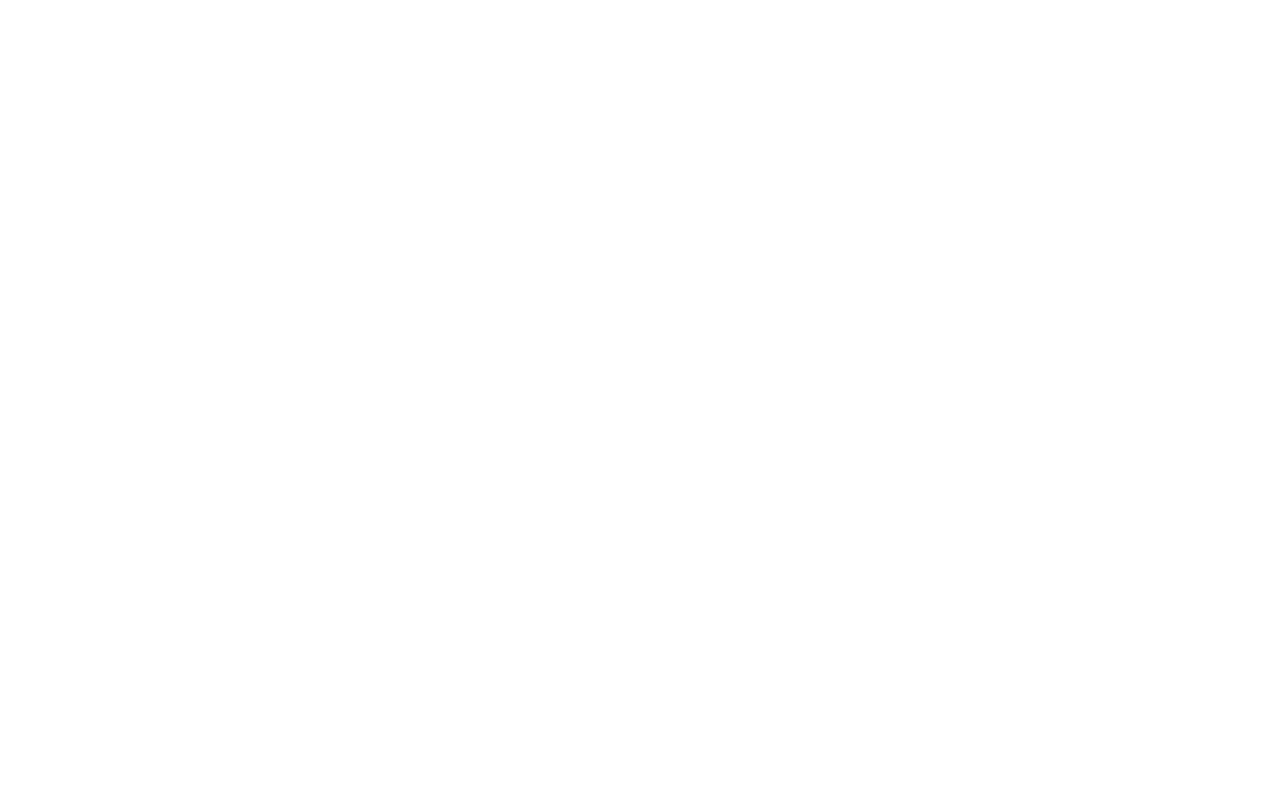
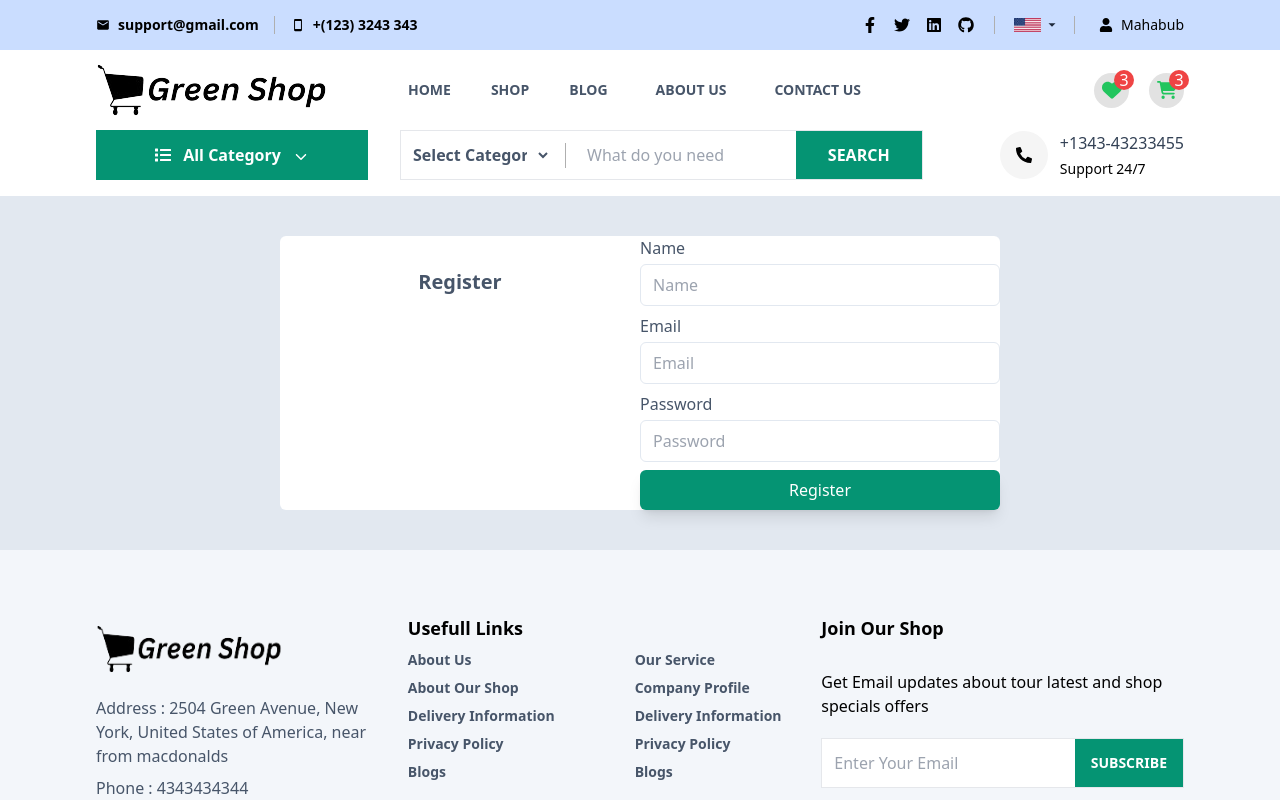
Before and after one commit to webdevmahabub/frontend-mern-multi-vendor-ecommerce, a React (Create React App) app: page /register in a window 1280 px wide. Before the commit this address had no page. Shown: the top 800 px of the page. Built offline with nearby package versions, Linux system fonts and the light colour scheme.

Commit message:
Customer Login Register Page Design Part 1

```diff
--- a/src/App.jsx
+++ b/src/App.jsx
@@ -5,12 +5,16 @@
 import Cart from './pages/Cart';
 import Shipping from './pages/Shipping';
 import Details from './pages/Details';
+import Login from './pages/Login';
+import Register from './pages/Register';
 
 function App() {
   return (
     <BrowserRouter>
     <Routes>
       <Route path='/' element={<Home/>} />
+      <Route path='/login' element={<Login/>} />
+      <Route path='/register' element={<Register/>} />
       <Route path='/shops' element={<Shops/>} />
       <Route path='/cart' element={<Cart/>} />
       <Route path='/shipping' element={<Shipping/>} />
--- /dev/null
+++ b/src/pages/Login.jsx
@@ -0,0 +1,9 @@
+import React from 'react';
+const Login = () => {
+    return (
+        <div>
+            login
+        </div>
+    );
+};
+export default Login;
--- /dev/null
+++ b/src/pages/Register.jsx
@@ -0,0 +1,40 @@
+import React from 'react';
+import Header from '../components/Header';
+import Footer from '../components/Footer';
+const Register = () => {
+    return (
+
+        <div>
+            <Header/>
+                <div className='bg-slate-200 mt-4'>
+                    <div className='w-full justify-center items-center p-10'>
+                        <div className='grid grid-cols-2 w-[60%] mx-auto bg-white rounded-md'>
+                            <div className='px-8 py-8'>
+                        <h2 className='text-center w-full text-xl text-slate-600 font-bold'>Register </h2>
+                            </div>
+                <div>
+                    <form className='text-slate-600'>
+                <div className='flex flex-col gap-1 mb-2'>
+                    <label htmlFor="name">Name</label>
+                    <input className='w-full px-3 py-2 border border-slate-200 outline-none focus:border-green-500 rounded-md' type="text" name="name" id="name" placeholder='Name' required />
+                </div>
+                <div className='flex flex-col gap-1 mb-2'>
+                    <label htmlFor="email">Email</label>
+                    <input className='w-full px-3 py-2 border border-slate-200 outline-none focus:border-green-500 rounded-md' type="email" name="email" id="email" placeholder='Email' required />
+                </div>
+                <div className='flex flex-col gap-1 mb-2'>
+                    <label htmlFor="password">Password</label>
+                    <input className='w-full px-3 py-2 border border-slate-200 outline-none focus:border-green-500 rounded-md' type="password" name="password" id="password" placeholder='Password' required />
+                </div>
+                <button className='px-8 w-full py-2 bg-[#059473] shadow-lg hover:shadow-green-500/40 text-white rounded-md'>Register</button>
+                    </form>
+                </div>
+                        </div>
+                    </div>
+                </div>
+
+            <Footer/>
+        </div>
+    );
+};
+export default Register;
```
